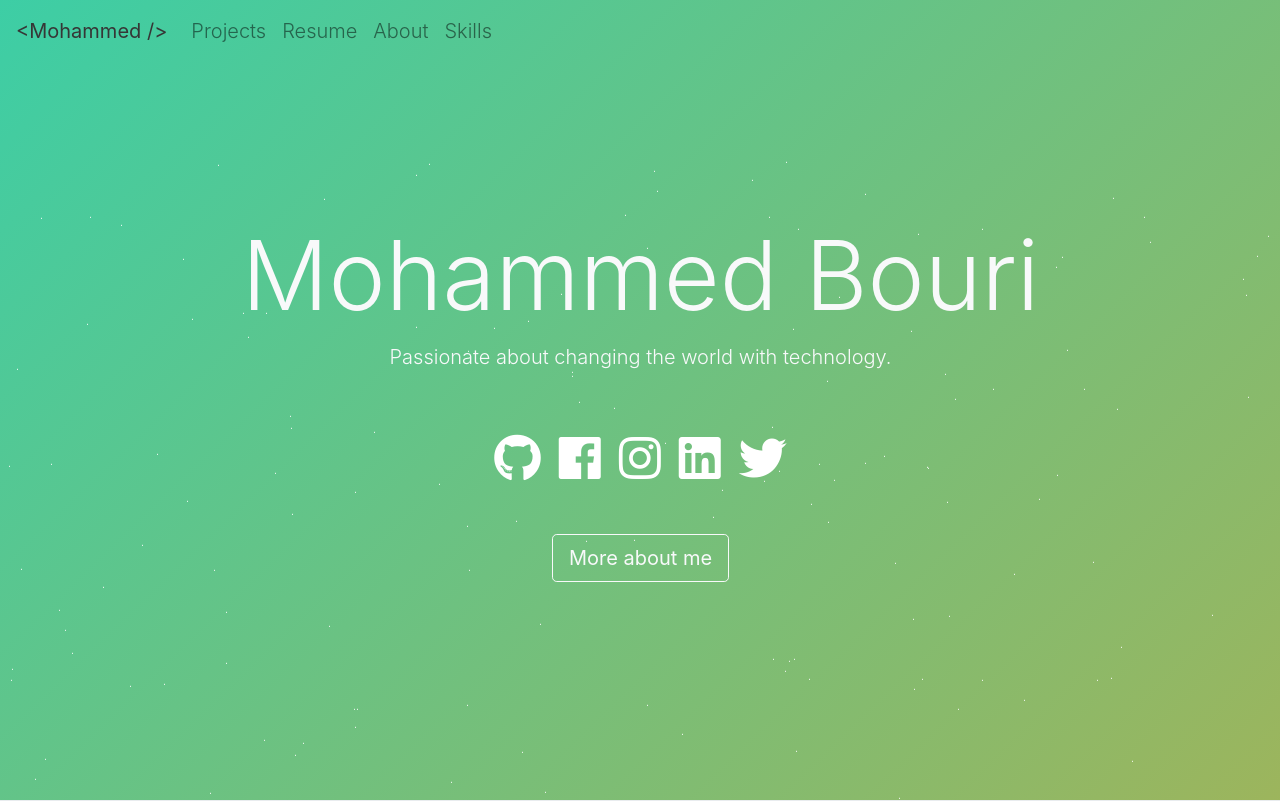
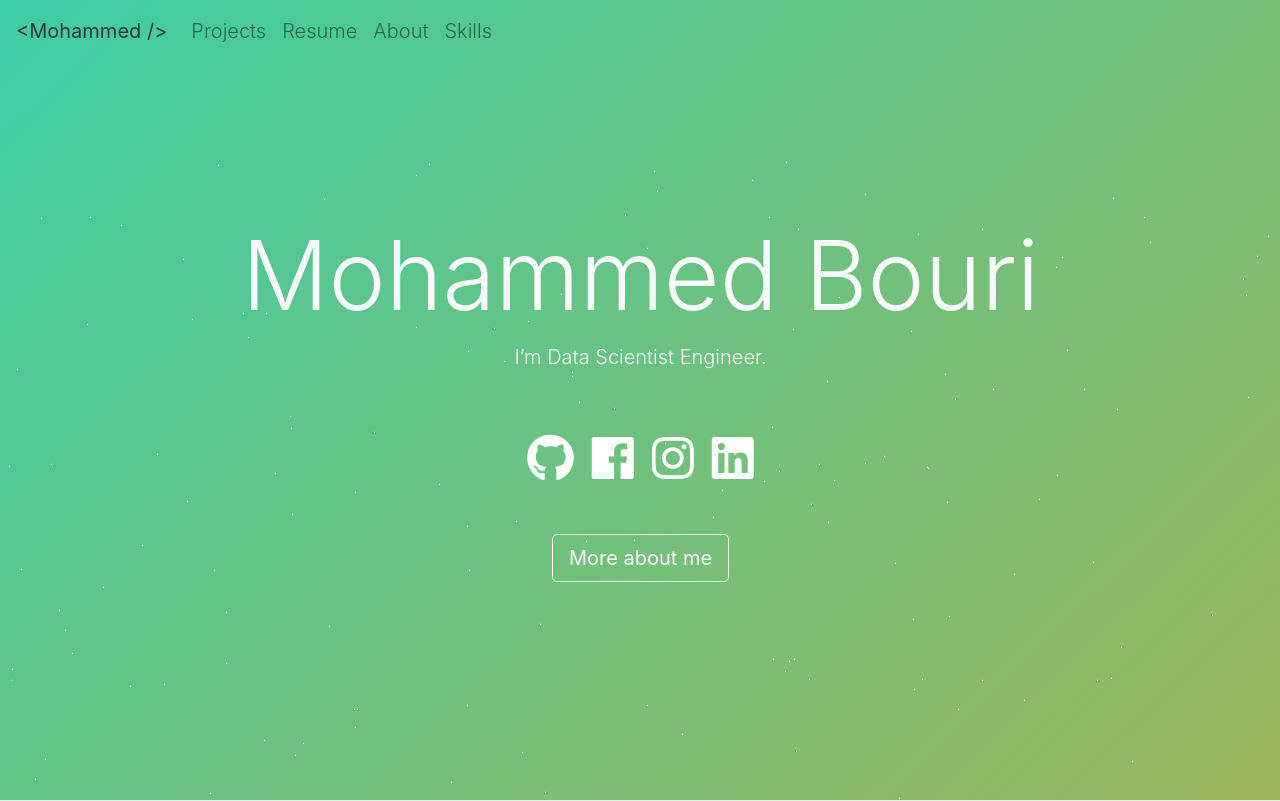
Before and after one commit to BouriMohammed/portfolio, a React (Create React App) app: page / in a window 1280 px wide. Shown: the top 801 px of the page. Built offline with nearby package versions, Linux system fonts and the light colour scheme; no server answers.

Commit message:
Update config.js

```diff
--- a/src/editable-stuff/config.js
+++ b/src/editable-stuff/config.js
@@ -9,27 +9,23 @@ const mainBody = {
   firstName: "Mohammed",
   middleName: "",
   lastName: "Bouri",
-  message: " Passionate about changing the world with technology. ",
+  message: " I’m Data Scientist Engineer. ",
   icons: [
     {
       image: "fa-github",
-      url: "https://github.com/hashirshoaeb",
+      url: "https://github.com/BouriMohammed/",
     },
     {
       image: "fa-facebook",
-      url: "https://www.facebook.com/hashirshoaeb",
+      url: "https://www.facebook.com/mohammed.bourii/",
     },
     {
       image: "fa-instagram",
-      url: "https://www.instagram.com/hashirshoaeb/",
+      url: "https://www.instagram.com/bourii.mohammed/",
     },
     {
       image: "fa-linkedin",
-      url: "https://www.linkedin.com/in/hashirshoaeb/",
-    },
-    {
-      image: "fa-twitter",
-      url: "https://www.twitter.com/hashirshoaeb/",
+      url: "https://www.linkedin.com/in/mohammed-bouri98/",
     },
   ],
 };
```
